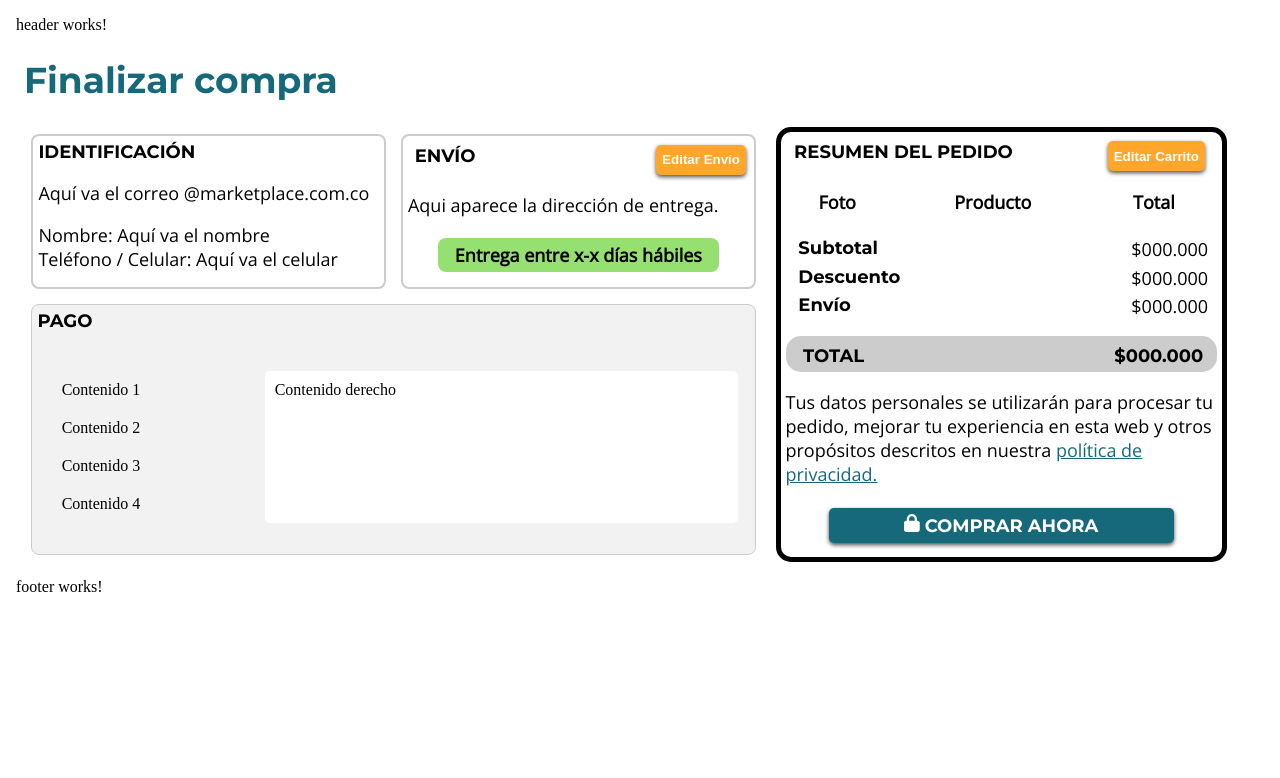
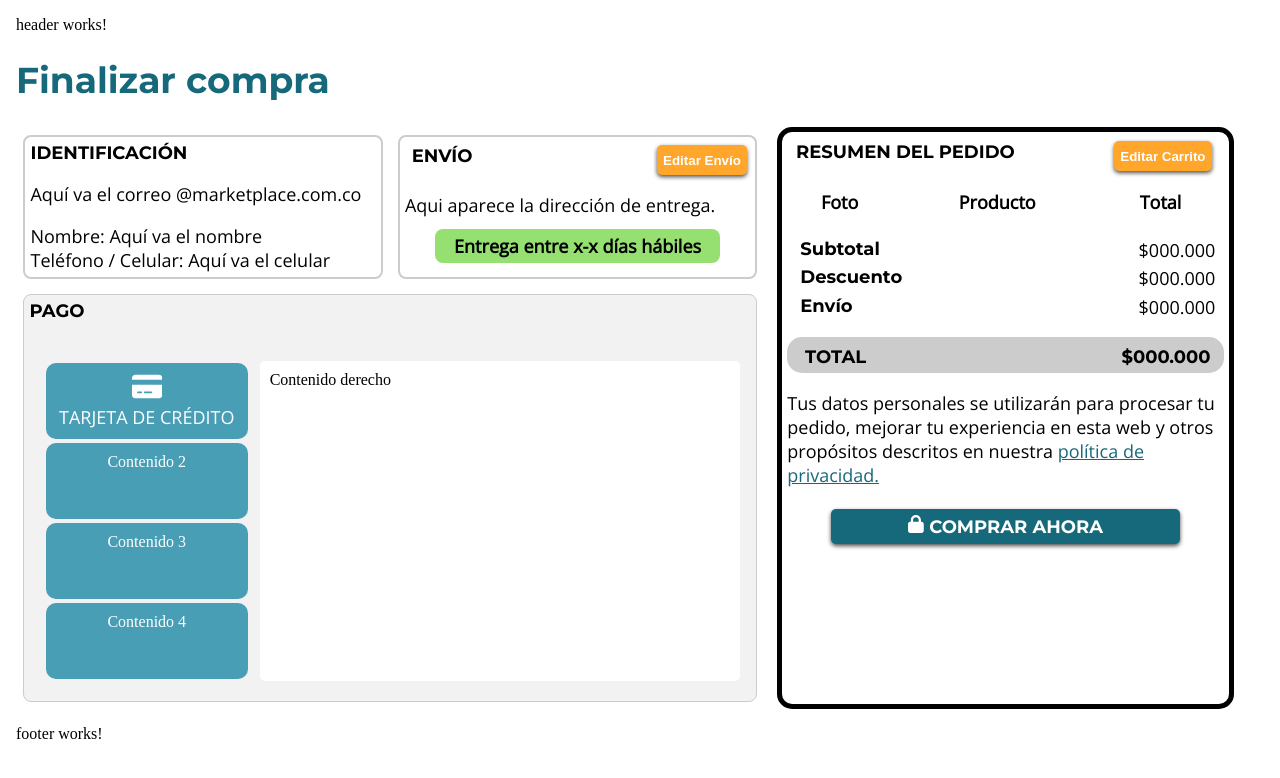
Before and after one commit to fabianSystem19/NU01_Front01, an Angular app in the folder NU01_FRONT01/: page /pago in a window 1280 px wide. Shown: the top 778 px of the page. Built offline with nearby package versions, Linux system fonts and the light colour scheme.

Commit message:
BORRADOR METODOS DE PAGO

```diff
--- a/NU01_FRONT01/src/app/pages/formulario-pagos/formulario-pagos.component.css
+++ b/NU01_FRONT01/src/app/pages/formulario-pagos/formulario-pagos.component.css
@@ -302,7 +302,15 @@ u{
 
   .contMetodo {
     padding: 10px;
+    background-color: #489EB5;
+    margin: 2px;
+    height: auto;
+    color: white;
+    border-radius: 10px;
+    text-align: center;
   }
+
+
 
   .columna-2 {
     background-color: #f2f2f2;
--- a/NU01_FRONT01/src/app/pages/formulario-pagos/formulario-pagos.component.html
+++ b/NU01_FRONT01/src/app/pages/formulario-pagos/formulario-pagos.component.html
@@ -1,8 +1,4 @@
-
-<body> <!-- El Body es provisional para ver ejecucion en tiempo real -->
-
-
-    <h1 class="titulo">Finalizar compra</h1>
+<h1 class="titulo">Finalizar compra</h1>
 
     <div class="contPrincipal">
 
@@ -33,17 +29,26 @@
                 <h3>PAGO</h3> <br>
                 <div class="contPago">
                     <div class="columna-1">
-                      <div class="contMetodo">Contenido 1</div>
-                      <div class="contMetodo">Contenido 2</div>
-                      <div class="contMetodo">Contenido 3</div>
-                      <div class="contMetodo">Contenido 4</div>
+                        <div class="contMetodo" onclick="mostrarFormulario()">
+                            <p>
+                                <svg xmlns="http://www.w3.org/2000/svg" height="1.5em" viewBox="0 0 576 512"><!--! Font Awesome Free 6.4.0 by @fontawesome - https://fontawesome.com License - https://fontawesome.com/license (Commercial License) Copyright 2023 Fonticons, Inc. --><style>svg{fill:#055df5}</style><path d="M64 32C28.7 32 0 60.7 0 96v32H576V96c0-35.3-28.7-64-64-64H64zM576 224H0V416c0 35.3 28.7 64 64 64H512c35.3 0 64-28.7 64-64V224zM112 352h64c8.8 0 16 7.2 16 16s-7.2 16-16 16H112c-8.8 0-16-7.2-16-16s7.2-16 16-16zm112 16c0-8.8 7.2-16 16-16H368c8.8 0 16 7.2 16 16s-7.2 16-16 16H240c-8.8 0-16-7.2-16-16z"/></svg>
+                                <br>
+                            </p>
+                               <p>TARJETA DE CRÉDITO</p>
+
+                        </div>
+                        <div class="contMetodo" onclick="mostrarOtroContenido()">Contenido 2</div>
+                        <div class="contMetodo" onclick="mostrarOtroContenido()">Contenido 3</div>
+                        <div class="contMetodo" onclick="mostrarOtroContenido()">Contenido 4</div>
                     </div>
                     <div class="columna-2">
-                      <div class="contVistaPago">Contenido derecho</div>
+                        <div class="contVistaPago" id="vistaPago">Contenido derecho</div>
                     </div>
-                  </div>
+                </div>
+            </div>
 
-            </div>
+
+
         </div>
 
         <!--CONTENEDOR DERECHO-->
@@ -124,6 +129,3 @@
 
 
     </div>
-
-
-</body>
```
